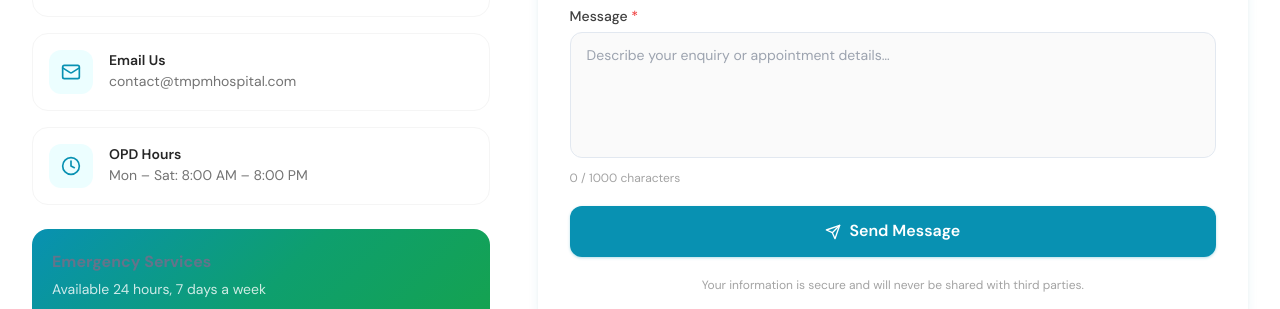
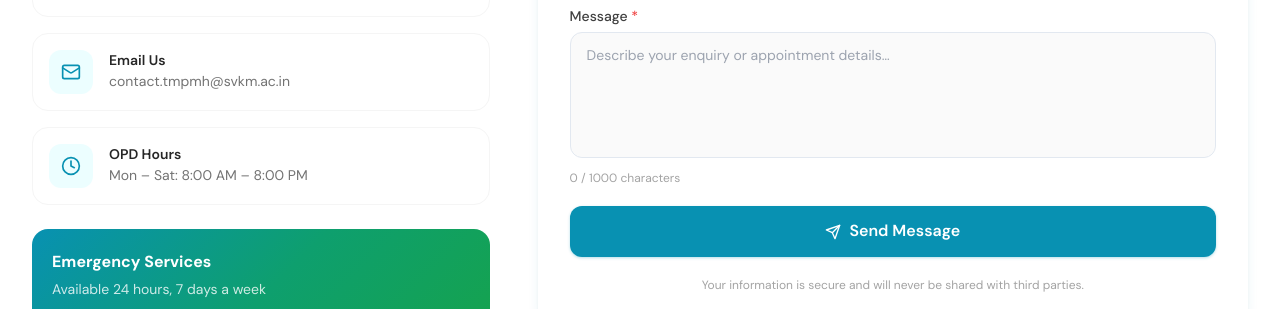
Before and after one commit to svkmsoftware/tmpmhospital, a Next.js app: page /contact in a window 1280 px wide. Shown: the part 954-1263 px from the top of the page. Built offline with nearby package versions, Linux system fonts and the light colour scheme; no server answers.

Commit message:
contact details updated

```diff
--- a/src/app/(routes)/contact/page.tsx
+++ b/src/app/(routes)/contact/page.tsx
@@ -13,8 +13,8 @@ export const metadata: Metadata = {
 
 const defaultContactItems = [
   { icon: MapPin,  label: "Location",   value: "SVKM's TMPM Hospital, Kharde Budruk, Shirpur, Dhule – 425405, Maharashtra" },
-  { icon: Phone,   label: "Call Us",    value: "+91 12345 67890"            },
-  { icon: Mail,    label: "Email Us",   value: "contact@tmpmhospital.com"   },
+  { icon: Phone,   label: "Call Us",    value: "+91 2563 351503/04"            },
+  { icon: Mail,    label: "Email Us",   value: "contact.tmpmh@svkm.ac.in"   },
   { icon: Clock,   label: "OPD Hours",  value: "Mon – Sat: 8:00 AM – 8:00 PM" },
 ];
 
@@ -73,9 +73,9 @@ export default async function ContactPage() {
 
               {/* Emergency CTA */}
               <div className="rounded-2xl p-5 text-white" style={{ background: "var(--gradient-main)" }}>
-                <p className="font-bold mb-1">Emergency Services</p>
+                <p className="font-bold mb-1 text-white">Emergency Services</p>
                 <p className="text-white/80 text-sm mb-3">Available 24 hours, 7 days a week</p>
-                <a href="tel:+911234567890"
+                <a href="tel:+912563351503"
                    className="inline-flex items-center gap-2 bg-white rounded-xl px-4 py-2 text-sm font-bold"
                    style={{ color: "var(--color-primary)" }}>
                   <Phone className="w-4 h-4" /> Call Emergency
```
Also changed, not shown: public/images/tmpmhospital_logo.png (added), public/images/tmpmhospital_logo_2.png (added).
